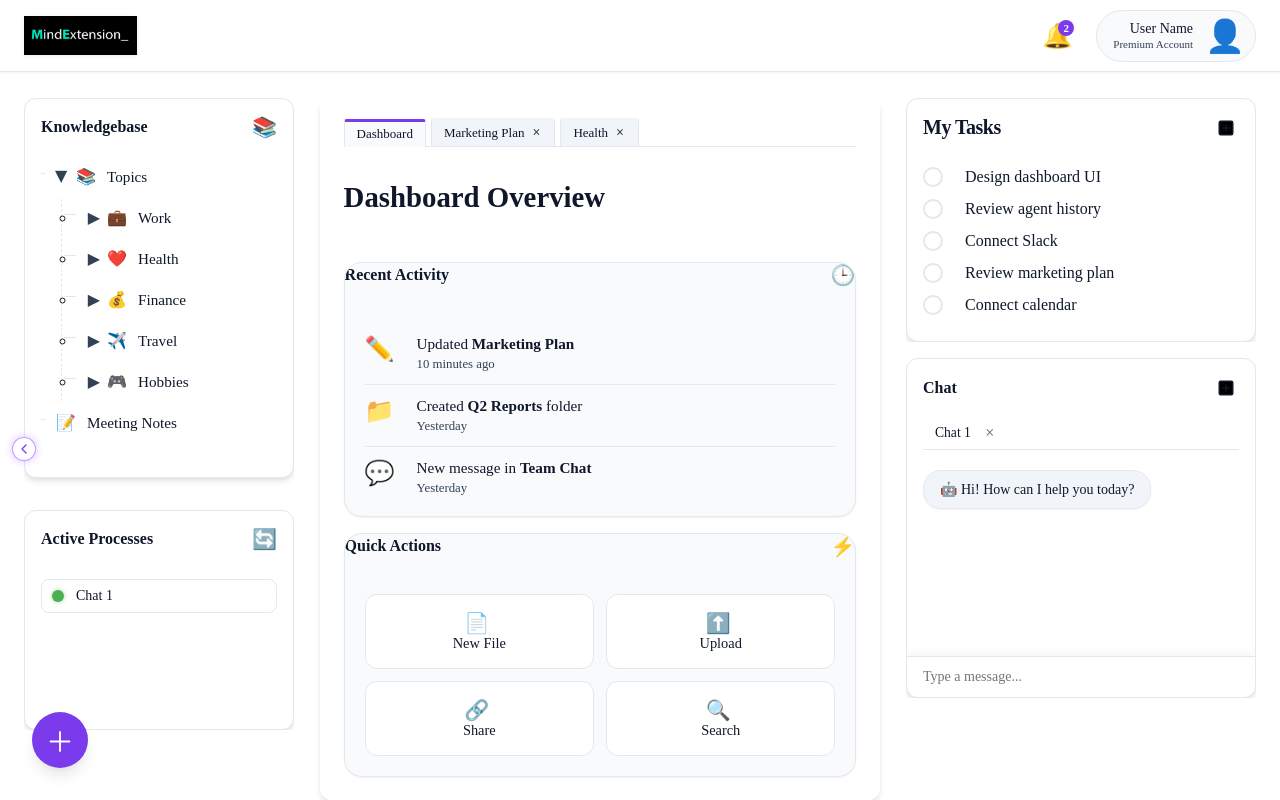
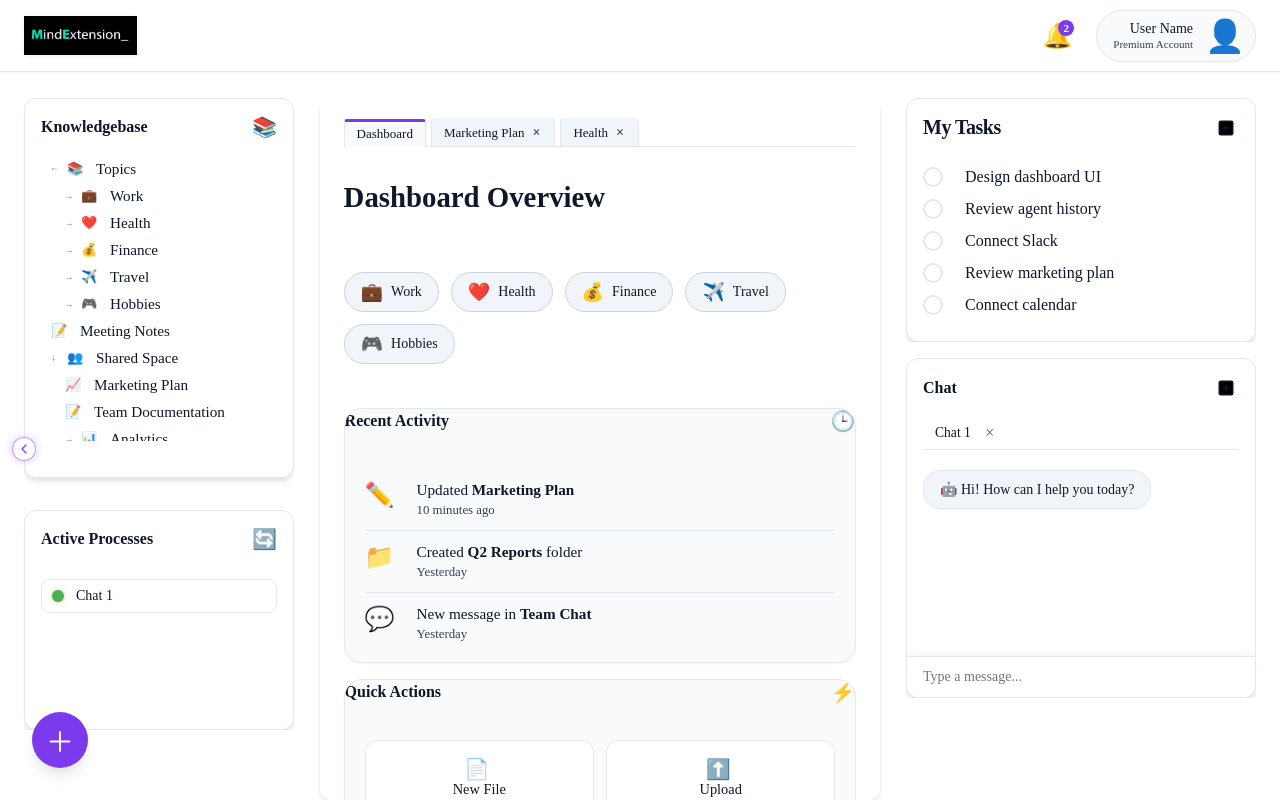
Before and after one commit to AAG-Ventures/KKexperiment, a Next.js app in the folder dashboard/: page / in a window 1280 px wide. Built offline with nearby package versions, Linux system fonts and the light colour scheme.

Commit message:
Improve knowledgebase navigation: implement topic as root feature, remove bullet points, clean up file explorer styling

```diff
--- a/dashboard/src/app/components/FileExplorer.module.css
+++ b/dashboard/src/app/components/FileExplorer.module.css
@@ -1,29 +1,54 @@
 .fileExplorer {
   font-family: var(--font-sans);
+  height: 100%;
   width: 100%;
 }
 
 .fileTree {
-  list-style-type: none;
   padding: 0;
   margin: 0;
+  font-size: 13px;
+  list-style-type: none;
+}
+
+.children {
+  padding: 0;
+  margin: 0;
+  padding-left: 10px;
+  margin-left: 4px;
+  font-size: 13px;
+  list-style-type: none;
 }
 
 .fileItem, .folderItem {
   padding: 0;
-  margin: 0;
+  margin: 1px 0;
   position: relative;
+  list-style-type: none;
 }
 
 .fileRow, .folderRow {
   display: flex;
   align-items: center;
-  padding: 8px 10px;
-  border-radius: 6px;
+  padding: 2px 3px;
+  border-radius: 2px;
   cursor: pointer;
-  transition: background-color 0.15s ease;
+  transition: background-color 0.2s;
   user-select: none;
-  margin: 3px 0;
+}
+
+.breadcrumbNav {
+  display: flex;
+  align-items: center;
+  padding: 2px 0;
+  margin-bottom: 2px;
+  border-bottom: 1px solid var(--border-light);
+  font-size: 11px;
+  color: var(--foreground-secondary);
+}
+
+.topicAsRoot .topicsSection {
+  display: none;
 }
 
 .fileRow:hover, .folderRow:hover {
@@ -62,24 +87,28 @@
 }
 
 .chevron {
-  width: 16px;
-  height: 16px;
-  transition: transform 0.2s ease;
+  width: 14px;
+  height: 14px;
   display: flex;
   align-items: center;
   justify-content: center;
-  color: var(--foreground-secondary);
-  margin-right: 4px;
+  margin-right: 2px;
+  color: var(--foreground-tertiary);
+  transform: rotate(0deg); /* Point right when collapsed */
+  transition: transform 0.2s;
+  user-select: none;
+  font-size: 9px;
 }
 
 .chevronExpanded {
-  transform: rotate(90deg);
+  transform: rotate(90deg); /* Point down when expanded */
 }
 
 .children {
-  margin-left: 16px;
-  padding-left: 14px;
-  border-left: 1px dashed var(--border-light);
+  padding-left: 10px;
+  margin-left: 4px;
+  /* Remove dotted line, only use indentation */
+  border-left: none;
 }
 
 /* File type indicators */
@@ -104,15 +133,9 @@
 }
 
 /* Tree connection lines */
-.fileItem::before,
-.folderItem::before {
-  content: "";
-  position: absolute;
-  left: -12px;
-  top: 15px;
-  width: 12px;
-  height: 1px;
-  background-color: var(--border-light);
+/* Remove bullets */
+.fileItem::before, .folderItem::before {
+  display: none;
 }
 
 /* Context menu indicator */
--- a/dashboard/src/app/components/FileExplorer.tsx
+++ b/dashboard/src/app/components/FileExplorer.tsx
@@ -1,6 +1,6 @@
 'use client'
 
-import React, { useState } from 'react';
+import React, { useState, useEffect } from 'react';
 import styles from './FileExplorer.module.css';
 
 // Define types for our file structure
@@ -23,7 +23,7 @@ interface FolderItem {
 type ExplorerItem = FileItem | FolderItem;
 
 // Utility to check if item is a folder
-const isFolder = (item: ExplorerItem): item is FolderItem => {
+export const isFolder = (item: ExplorerItem): item is FolderItem => {
   return 'children' in item;
 };
 
@@ -77,7 +77,7 @@ const File: React.FC<FileItemProps> = ({ file, onSelect, selected }) => {
   const fileClass = getFileClass(file.type);
 
   return (
-    <li className={`${styles.fileItem} ${fileClass}`}>
+    <div className={`${styles.fileItem} ${fileClass}`}>
       <div
         className={`${styles.fileRow} ${isActive ? styles.active : ''}`}
         onClick={() => onSelect(file)}
@@ -88,7 +88,7 @@ const File: React.FC<FileItemProps> = ({ file, onSelect, selected }) => {
         <span className={styles.name}>{file.name}</span>
         <span className={styles.contextMenuTrigger}>⋮</span>
       </div>
-    </li>
+    </div>
   );
 };
 
@@ -97,15 +97,29 @@ interface FolderProps {
   onSelect: (item: ExplorerItem) => void;
   selected: string | null;
   defaultExpanded?: boolean;
+  expandedFolders?: string[];
 }
 
 const Folder: React.FC<FolderProps> = ({
   folder,
   onSelect,
   selected,
-  defaultExpanded = false
+  defaultExpanded = false,
+  expandedFolders = []
 }) => {
-  const [expanded, setExpanded] = useState(defaultExpanded);
+  // Check if this folder should be expanded based on expandedFolders prop
+  const shouldBeExpanded = expandedFolders.includes(folder.id) || defaultExpanded;
+
+  // Use state for internal tracking of expanded status
+  const [expanded, setExpanded] = useState(shouldBeExpanded);
+
+  // Use effect to respond to external expansion requests
+  useEffect(() => {
+    if (shouldBeExpanded && !expanded) {
+      setExpanded(true);
+    }
+  }, [shouldBeExpanded, expanded]);
+
   const isActive = selected === folder.id;
   const folderIcon = folder.icon || (expanded ? '📂' : '📁');
 
@@ -115,16 +129,17 @@ const Folder: React.FC<FolderProps> = ({
   };
 
   return (
-    <li className={styles.folderItem}>
+    <div className={styles.folderItem}>
       <div
         className={`${styles.folderRow} ${isActive ? styles.active : ''}`}
         onClick={() => onSelect(folder)}
       >
+        {/* Only showing arrow, no bullet */}
         <span
           className={`${styles.chevron} ${expanded ? styles.chevronExpanded : ''}`}
           onClick={toggleExpand}
         >
-          ▶
+          {folder.id === 'topics' ? '↓' : '→'}
         </span>
         <span className={styles.icon}>
           <span className={styles.folderIcon}>{folderIcon}</span>
@@ -134,14 +149,16 @@ const Folder: React.FC<FolderProps> = ({
       </div>
 
       {expanded && (
-        <ul className={styles.children}>
+        <div className={styles.children}>
           {folder.children.map((item) => (
-            <React.Fragment key={item.id}>
+            <div key={item.id}>
               {isFolder(item) ? (
                 <Folder
                   folder={item}
                   onSelect={onSelect}
                   selected={selected}
+                  expandedFolders={expandedFolders}
+                  defaultExpanded={false} // Let expandedFolders control expansion
                 />
               ) : (
                 <File
@@ -150,22 +167,28 @@ const Folder: React.FC<FolderProps> = ({
                   selected={selected}
                 />
               )}
-            </React.Fragment>
+            </div>
           ))}
-        </ul>
+        </div>
       )}
-    </li>
+    </div>
   );
 };
 
 interface FileExplorerProps {
   data: ExplorerItem[];
   onSelect?: (item: ExplorerItem) => void;
+  expandedFolders?: string[];
+  activeTopicId?: string | null;
+  onBackToTopics?: () => void;
 }
 
 const FileExplorer: React.FC<FileExplorerProps> = ({
   data,
-  onSelect = () => {}
+  onSelect = () => {},
+  expandedFolders = [],
+  activeTopicId = null,
+  onBackToTopics = () => {}
 }) => {
   const [selectedId, setSelectedId] = useState<string | null>(null);
 
@@ -174,17 +197,39 @@ const FileExplorer: React.FC<FileExplorerProps> = ({
     onSelect(item);
   };
 
+  // Get active topic data if we're showing a topic as root
+  const activeTopic = activeTopicId ?
+    (data.find(item => item.id === 'topics') as FolderItem)?.children?.find((topic: ExplorerItem) => topic.id === activeTopicId) as FolderItem :
+    null;
+
   return (
-    <div className={styles.fileExplorer}>
-      <ul className={styles.fileTree}>
-        {data.map((item) => (
-          <React.Fragment key={item.id}>
+    <div className={`${styles.fileExplorer} ${activeTopic ? styles.topicAsRoot : ''}`}>
+      {/* Breadcrumb navigation when showing a topic as root */}
+      {activeTopic && (
+        <div className={styles.breadcrumbNav}>
+          <span
+            className={styles.breadcrumbItem}
+            onClick={onBackToTopics}
+          >
+            Topics
+          </span>
+          <span className={styles.breadcrumbSeparator}>/</span>
+          <span className={styles.breadcrumbItem}>{activeTopic.name}</span>
+        </div>
+      )}
+
+      <div className={styles.fileTree}>
+        {/* When showing a topic as root, only render that topic's children */}
+        {activeTopic ? (
+          activeTopic.children?.map((item: ExplorerItem) => (
+            <div key={item.id}>
               {isFolder(item) ? (
                 <Folder
                   folder={item}
                   onSelect={handleSelect}
                   selected={selectedId}
-                defaultExpanded={item.id === 'topics' || item.id === 'shared'} // Auto-expand main folders
+                  expandedFolders={expandedFolders}
+                  defaultExpanded={false}
                 />
               ) : (
                 <File
@@ -193,9 +238,33 @@ const FileExplorer: React.FC<FileExplorerProps> = ({
                   selected={selectedId}
                 />
               )}
-          </React.Fragment>
-        ))}
-      </ul>
+            </div>
+          ))
+        ) : (
+          data.map((item: ExplorerItem) => (
+            <div key={item.id}>
+              {/* Add a class to hide the topics section when showing a topic as root */}
+              <div className={item.id === 'topics' ? styles.topicsSection : ''}>
+                {isFolder(item) ? (
+                  <Folder
+                    folder={item}
+                    onSelect={handleSelect}
+                    selected={selectedId}
+                    expandedFolders={expandedFolders}
+                    defaultExpanded={item.id === 'topics' || item.id === 'shared'}
+                  />
+                ) : (
+                  <File
+                    file={item}
+                    onSelect={handleSelect}
+                    selected={selectedId}
+                  />
+                )}
+              </div>
+            </div>
+          ))
+        )}
+      </div>
     </div>
   );
 };
--- a/dashboard/src/app/page.module.css
+++ b/dashboard/src/app/page.module.css
@@ -597,11 +597,45 @@
 }
 
 /* Card Grid Styles */
+.topicShortcuts {
+  display: flex;
+  flex-wrap: wrap;
+  gap: 12px;
+  margin-bottom: 20px;
+  margin-top: 10px;
+}
+
+.topicShortcutButton {
+  display: flex;
+  align-items: center;
+  gap: 8px;
+  background: var(--background-tertiary);
+  border: 1px solid var(--border-medium);
+  padding: 8px 16px;
+  border-radius: 50px;
+  font-size: 14px;
+  font-weight: 500;
+  color: var(--foreground-default);
+  cursor: pointer;
+  transition: all 0.2s ease;
+  box-shadow: var(--shadow-xs);
+}
+
+.topicShortcutButton:hover {
+  background: var(--background-secondary);
+  transform: translateY(-2px);
+  box-shadow: var(--shadow-sm);
+}
+
+.topicIcon {
+  font-size: 18px;
+}
+
 .cardGrid {
   display: grid;
-  grid-template-columns: repeat(auto-fit, minmax(280px, 1fr));
+  grid-template-columns: repeat(auto-fit, minmax(min(100%, 300px), 1fr));
   gap: 16px;
-  margin-bottom: 16px;
+  margin-bottom: 24px;
   width: 100%;
 }
 
--- a/dashboard/src/app/page.tsx
+++ b/dashboard/src/app/page.tsx
@@ -6,7 +6,7 @@ import { useState, useEffect, useRef, useMemo } from 'react';
 import styles from "./page.module.css";
 import AddModal from "./components/AddModal";
 import { DraggableWidgetContainer } from "./components/DraggableWidgetContainer";
-import FileExplorer from './components/FileExplorer';
+import FileExplorer, { isFolder } from './components/FileExplorer';
 import { knowledgebaseData } from './components/KnowledgebaseSampleData';
 // Import explicitly for client component
 import { useRouter } from 'next/navigation';
@@ -85,6 +85,12 @@ export default function Dashboard() {
   // Initialize with empty states to prevent server/client hydration mismatch
   const [chatTabs, setChatTabs] = useState<ChatTab[]>([]);
   const [processes, setProcesses] = useState<Process[]>([]);
+
+  // Track expanded folders in knowledgebase
+  const [expandedFolders, setExpandedFolders] = useState<string[]>(['topics']);
+
+  // Track active topic in knowledgebase
+  const [activeTopicId, setActiveTopicId] = useState<string | null>(null);
 
   // Chat tab input reference
   const renameInputRef = useRef<HTMLInputElement>(null);
@@ -500,6 +506,24 @@ export default function Dashboard() {
   const cancelAddingTask = () => {
     setIsAddingTask(false);
     setNewTaskText('');
+  };
+
+  // Function to set a topic as the active root in knowledgebase
+  const setTopicAsRoot = (topicId: string) => {
+    // Set this topic as the active topic
+    setActiveTopicId(topicId);
+
+    // Clear previous expanded folders except the active topic
+    setExpandedFolders([topicId]);
+
+    // Also switch to the corresponding tab
+    setActiveTabId(topicId);
+  };
+
+  // Function to return to main Topics view in knowledgebase
+  const backToAllTopics = () => {
+    setActiveTopicId(null);
+    setExpandedFolders(['topics']);
   };
 
   // Handle opening the add modal
@@ -688,10 +712,18 @@ export default function Dashboard() {
                         <div className={styles.fileExplorerContainer}>
                           <FileExplorer
                             data={knowledgebaseData}
+                            expandedFolders={expandedFolders}
+                            activeTopicId={activeTopicId}
+                            onBackToTopics={backToAllTopics}
                             onSelect={(item) => {
                               console.log('Selected:', item.name);
-                              // Open Work tab when the Work topic is clicked
-                              if (item.id === 'work') {
+                              // If it's a topic folder, set it as root
+                              if (isFolder(item) && item.id.includes('work') || item.id.includes('health') ||
+                                  item.id.includes('finance') || item.id.includes('travel') || item.id.includes('hobbies')) {
+                                setTopicAsRoot(item.id);
+                              }
+                              // For Work topic specifically (legacy code)
+                              else if (item.id === 'work') {
                                 // Check if Work tab already exists
                                 const workTabExists = openTabs.some(tab => tab.id === 'work');
                                 if (!workTabExists) {
@@ -885,6 +917,81 @@ export default function Dashboard() {
             /* Show regular dashboard content for non-Work tabs */
             <>
               <h2 className={styles.pageTitle}>Dashboard Overview</h2>
+
+              {/* Topic Shortcuts */}
+              <div className={styles.topicShortcuts}>
+                <button
+                  className={styles.topicShortcutButton}
+                  onClick={() => {
+                    setTopicAsRoot('work'); // Set Work as root in knowledgebase
+                    // No need to call setActiveTabId as setTopicAsRoot already does this
+                  }}
+                >
+                  <span className={styles.topicIcon}>💼</span>
+                  Work
+                </button>
+                <button
+                  className={styles.topicShortcutButton}
+                  onClick={() => {
+                    setTopicAsRoot('health'); // Set Health as root in knowledgebase
+                    // No need to call setActiveTabId as setTopicAsRoot already does this
+                  }}
+                >
+                  <span className={styles.topicIcon}>❤️</span>
+                  Health
+                </button>
+                <button
+                  className={styles.topicShortcutButton}
+                  onClick={() => {
+                    // Check if Finance tab exists, if not create it
+                    const financeTab = openTabs.find(tab => tab.id === 'finance');
+                    if (!financeTab) {
+                      setOpenTabs(prevTabs => [
+                        ...prevTabs,
+                        { id: 'finance', title: 'Finance' }
+                      ]);
+                    }
+                    setTopicAsRoot('finance');
+                  }}
+                >
+                  <span className={styles.topicIcon}>💰</span>
+                  Finance
+                </button>
+                <button
+                  className={styles.topicShortcutButton}
+                  onClick={() => {
+                    // Check if Travel tab exists, if not create it
+                    const travelTab = openTabs.find(tab => tab.id === 'travel');
+                    if (!travelTab) {
+                      setOpenTabs(prevTabs => [
+                        ...prevTabs,
+                        { id: 'travel', title: 'Travel' }
+                      ]);
+                    }
+                    setTopicAsRoot('travel');
+                  }}
+                >
+                  <span className={styles.topicIcon}>✈️</span>
+                  Travel
+                </button>
+                <button
+                  className={styles.topicShortcutButton}
+                  onClick={() => {
+                    // Check if Hobbies tab exists, if not create it
+                    const hobbiesTab = openTabs.find(tab => tab.id === 'hobbies');
+                    if (!hobbiesTab) {
+                      setOpenTabs(prevTabs => [
+                        ...prevTabs,
+                        { id: 'hobbies', title: 'Hobbies' }
+                      ]);
+                    }
+                    setTopicAsRoot('hobbies');
+                  }}
+                >
+                  <span className={styles.topicIcon}>🎮</span>
+                  Hobbies
+                </button>
+              </div>
 
               <div className={styles.cardGrid}>
                 {/* Recent Activity Card */}
```
Lines whose indentation alone changed are shown as unchanged.
